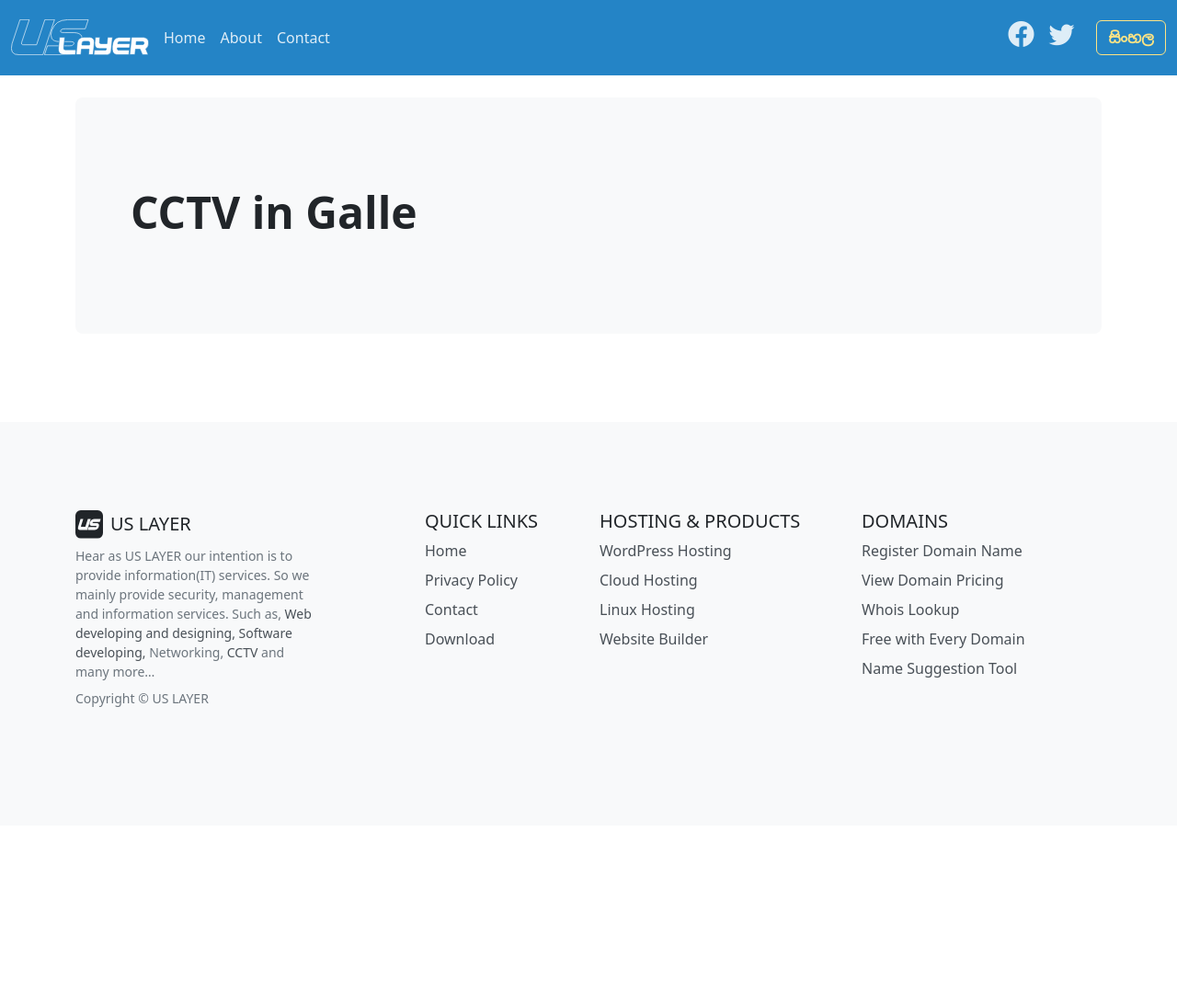
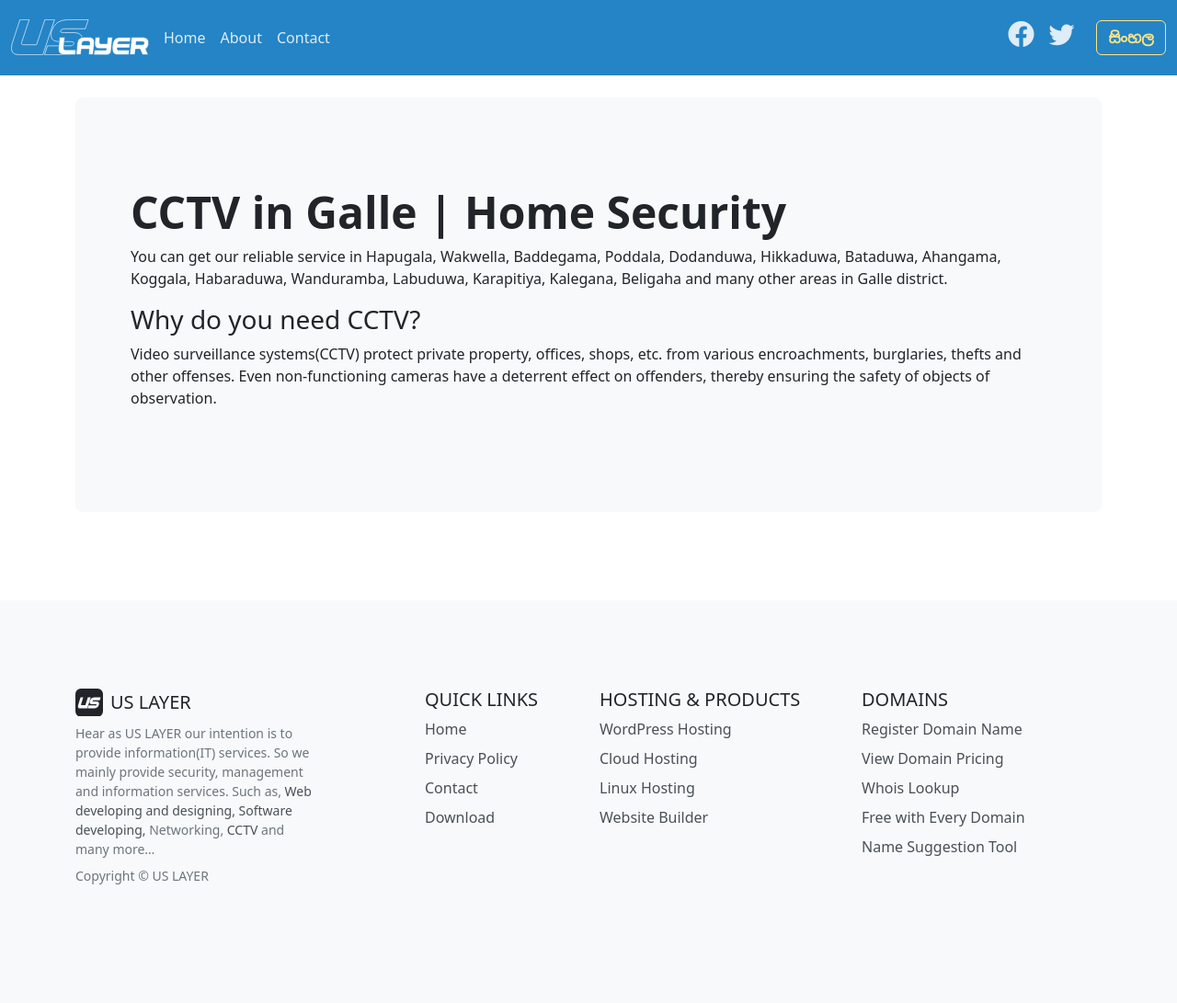
Before and after one commit to uslayer/uslayer.github.io, a Jekyll site: the page built from pages/cctv-galle.md, in a window 1280 px wide. Shown: the whole page at 92% size. Built offline with Jekyll 4.4.1, drawn with Linux system fonts in a browser that asks for light colours; before the commit the page ends 900 px from its top, so only the background shows below that.

Commit message:
Update cctv-galle.md

```diff
--- a/pages/cctv-galle.md
+++ b/pages/cctv-galle.md
@@ -1,6 +1,11 @@
 ---
 layout: page
-title: CCTV in Galle
+title: CCTV in Galle | Home Security
 permalink: /cctv-galle/
 comments: false
 ---
+
+You can get our reliable service in Hapugala, Wakwella, Baddegama, Poddala, Dodanduwa, Hikkaduwa, Bataduwa, Ahangama, Koggala, Habaraduwa, Wanduramba, Labuduwa, Karapitiya, Kalegana, Beligaha and many other areas in Galle district.
+
+### Why do you need CCTV?
+Video surveillance systems(CCTV) protect private property, offices, shops, etc. from various encroachments, burglaries, thefts and other offenses. Even non-functioning cameras have a deterrent effect on offenders, thereby ensuring the safety of objects of observation.
```
